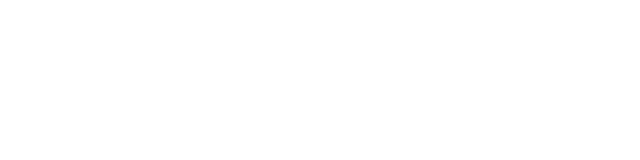
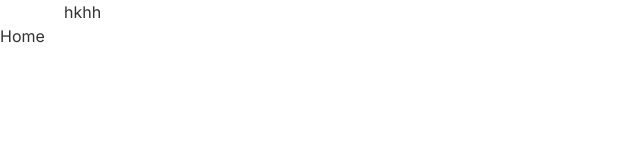
Before and after one commit to Mahedul-Karim/copy-forge, a React (Vite) app in the folder frontend/: page / in a window 1280 px wide. Shown: the top 160 px of the page, without its empty margins (0-640 px from the left). Built offline with nearby package versions, Linux system fonts and the light colour scheme.

Commit message:
router added

```diff
--- a/frontend/package.json
+++ b/frontend/package.json
@@ -14,7 +14,8 @@
     "@emotion/styled": "^11.14.0",
     "@mui/material": "^7.0.1",
     "react": "^19.0.0",
-    "react-dom": "^19.0.0"
+    "react-dom": "^19.0.0",
+    "react-router": "^7.5.0"
   },
   "devDependencies": {
     "@eslint/js": "^9.21.0",
--- a/frontend/src/App.jsx
+++ b/frontend/src/App.jsx
@@ -1,10 +1,13 @@
 import { CssBaseline, ThemeProvider } from "@mui/material";
-import {  lightTheme } from "./util/theme";
+import { darkTheme, lightTheme } from "./util/theme";
+import { RouterProvider } from "react-router";
+import { router } from "./routes/routes";
 
 function App() {
   return (
     <ThemeProvider theme={lightTheme}>
       <CssBaseline />
+      <RouterProvider router={router} />
     </ThemeProvider>
   );
 }
--- /dev/null
+++ b/frontend/src/components/layout/Header.jsx
@@ -0,0 +1,14 @@
+import React from "react";
+
+import Box from "@mui/material/Box";
+import Container from "../ui/Container";
+
+const Header = () => {
+  return (
+    <Box component="header">
+      <Container>hkhh</Container>
+    </Box>
+  );
+};
+
+export default Header;
--- a/frontend/src/components/ui/Container.jsx
+++ b/frontend/src/components/ui/Container.jsx
@@ -1,7 +1,9 @@
 import { styled } from "@mui/material";
 
-export const Container = styled("div")(() => ({
+const Container = styled("div")(() => ({
   maxWidth: "1280px",
   width: "90%",
   marginInline: "auto",
 }));
+
+export default Container;
--- /dev/null
+++ b/frontend/src/pages/home/Home.jsx
@@ -0,0 +1,9 @@
+import React from 'react'
+
+const Home = () => {
+  return (
+    <div>Home</div>
+  )
+}
+
+export default Home
--- /dev/null
+++ b/frontend/src/pages/layout/Main.jsx
@@ -0,0 +1,14 @@
+import React from "react";
+import { Outlet } from "react-router";
+import Header from "../../components/layout/Header";
+
+const Main = () => {
+  return (
+    <>
+      <Header />
+      <Outlet />
+    </>
+  );
+};
+
+export default Main;
--- /dev/null
+++ b/frontend/src/routes/routes.jsx
@@ -0,0 +1,16 @@
+import { createBrowserRouter } from "react-router";
+import Main from "../pages/layout/Main";
+import Home from "../pages/home/Home";
+
+export const router = createBrowserRouter([
+  {
+    path: "/",
+    element: <Main />,
+    children: [
+      {
+        index: true,
+        element: <Home />,
+      },
+    ],
+  },
+]);
```
Also changed, not shown: frontend/src/components/ui/Link.jsx (added, +7 -0 lines), 1 other file (tests, documents, lock files or other folders).
